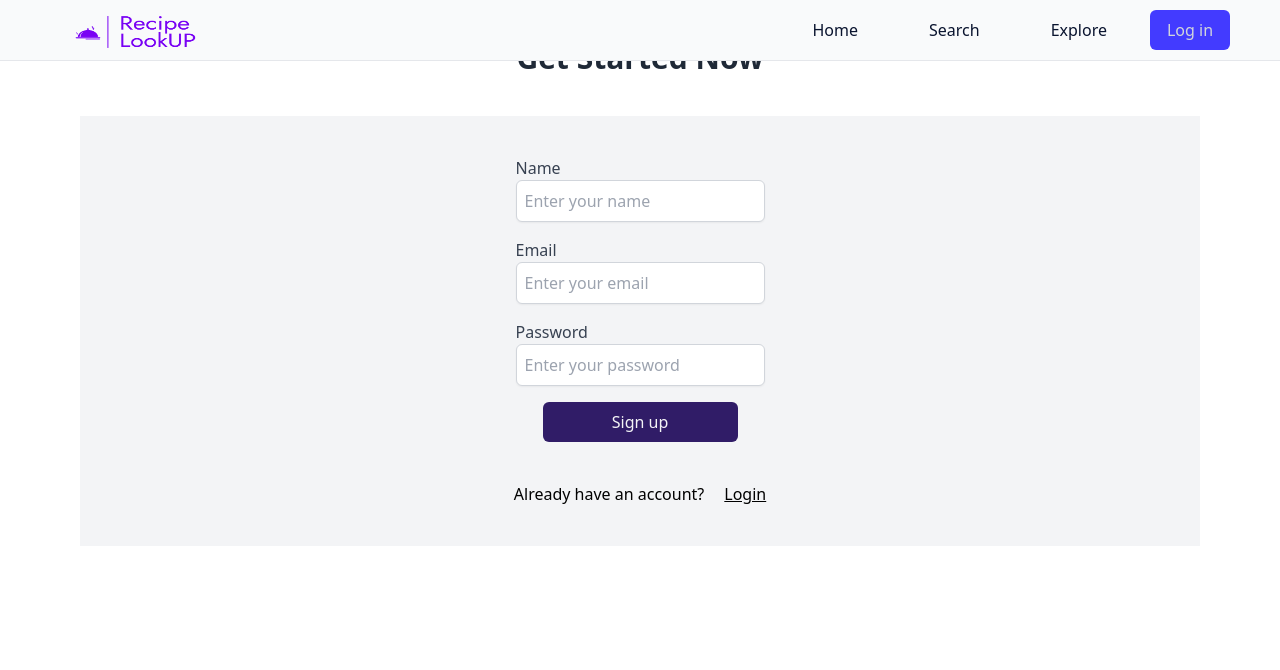
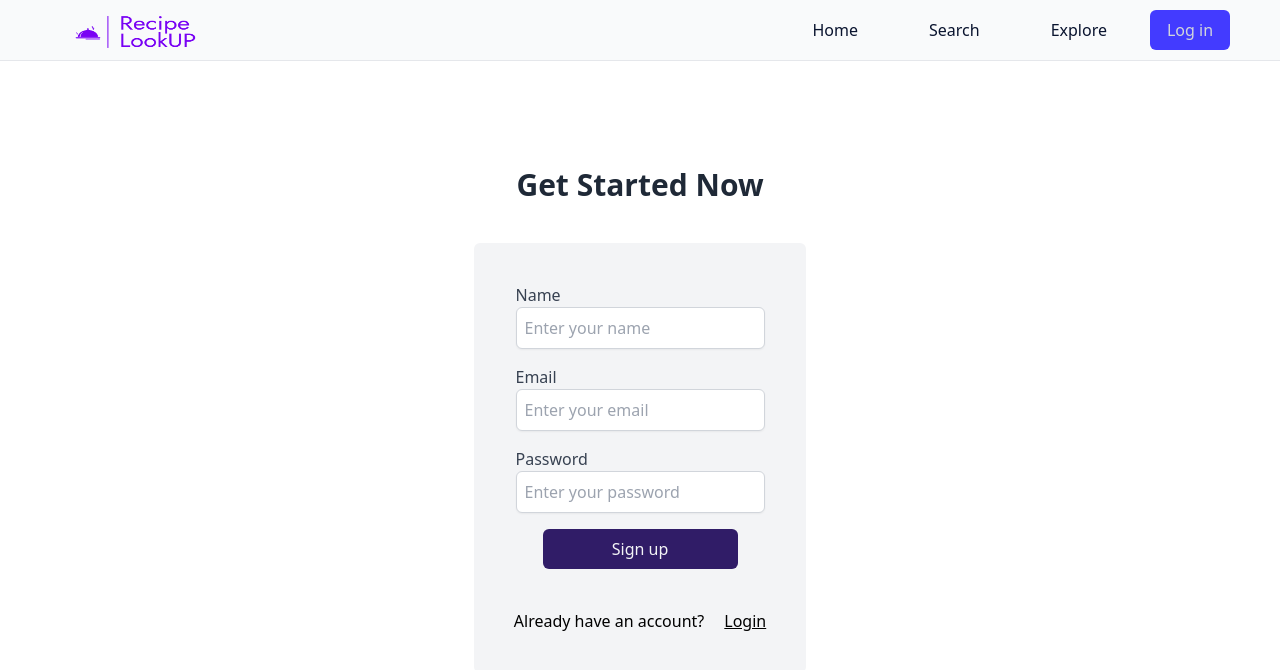
Before and after one commit to Sorarat/recipe-web-app, a React (Vite) app: page /signup in a window 1280 px wide. Shown: the top 670 px of the page. Built offline with nearby package versions, Linux system fonts and the light colour scheme; no server answers.

Commit message:
edit login and sign up pages

```diff
--- a/src/App.jsx
+++ b/src/App.jsx
@@ -1,4 +1,4 @@
-import React from "react";
+import React, { useState } from "react";
 import { BrowserRouter as Router, Route, Routes} from "react-router-dom";
 import Navbar from "./components/Navbar";
 import Home from "./components/Home";
--- a/src/components/Login.jsx
+++ b/src/components/Login.jsx
@@ -34,13 +34,13 @@ const Login = () => {
 
 
   return (
-    <div>
+    <div className='w-full h-screen flex flex-col justify-center items-center'>
       <div className='flex justify-center m-10'>
         <h3 className='text-3xl font-semibold text-gray-800'>Log In</h3>
       </div>
 
 
-      <div className='flex flex-col items-center bg-gray-100 p-10 mx-20 rounded-mds'>
+      <div className='flex flex-col items-center bg-gray-100 p-14 mx-20 rounded-md'>
 
         {/* Email Field */}
         <div className='mb-4'>
--- a/src/components/Navbar.jsx
+++ b/src/components/Navbar.jsx
@@ -14,6 +14,8 @@ const Navbar = () => {
     // sign out
     const navigate = useNavigate();
     const [isLoggedIn, setIsLoggedIn] = useState(false); // State to track login status
+    const auth = getAuth();
+    const [nav, setNav] = useState(false);
 
 
     // listen for changes in auth state (whether the user is logged in or logged out)
@@ -32,12 +34,6 @@ const Navbar = () => {
 
     }, []);
 
-
-    const auth = getAuth();
-
-
-    const [nav, setNav] = useState(false);
-
     const handleClick = () => {
         setNav(!nav);
         console.log('nav state: ', !nav);
@@ -45,7 +41,6 @@ const Navbar = () => {
 
     // nav = false - the hamburger menu is closed, show the bars icon
     // nav = true - the fatimes icon is shown
-
 
     return (
 
@@ -103,7 +98,7 @@ const Navbar = () => {
                 <ul className={
                     !nav
                         ? 'hidden'
-                        : 'absolute top-0 left-0 w-full h-screen bg-[#0A142F] flex flex-col justify-center items-center'}>
+                        : 'absolute top-0 left-0 w-full h-screen bg-[#0A142F] flex flex-col justify-center items-center z-50'}>
                     <li className='py-6 text-3xl text-gray-50'>
                         <Link to="/" onClick={handleClick}>Home</Link>
                     </li>
@@ -143,13 +138,15 @@ const Navbar = () => {
 }
 
 
-const ProfileDropDown =  ( { setIsLoggedIn, navigate}) => {
+const ProfileDropDown =  ( { setIsLoggedIn, navigate,}) => {
 
     const [isOpen, setIsOpen] = useState(false);
 
     const toggleDropDown = () => {
         setIsOpen(!isOpen);
     }
+
+
 
     const handleLogout = () => {
         signOut(auth).then(() => {
--- a/src/components/Signup.jsx
+++ b/src/components/Signup.jsx
@@ -39,13 +39,13 @@ const Signup = () => {
     };
 
     return (
-        <div>
+        <div className='w-full h-screen flex flex-col justify-center items-center'>
             <div className='flex justify-center m-10'>
                 <h3 className='text-3xl font-semibold text-gray-800'>Get Started Now</h3>
             </div>
 
 
-        <div className='flex flex-col items-center bg-gray-100 p-10 mx-20 rounded-mds'>
+            <div className='flex flex-col items-center bg-gray-100 p-10 mx-20 rounded-md'>
 
 
 
```
Lines whose indentation alone changed are shown as unchanged.
